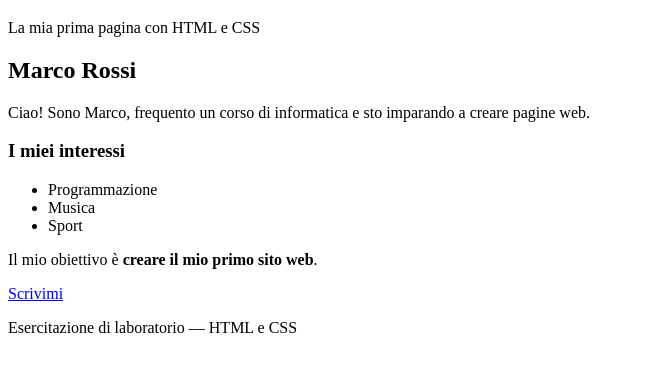
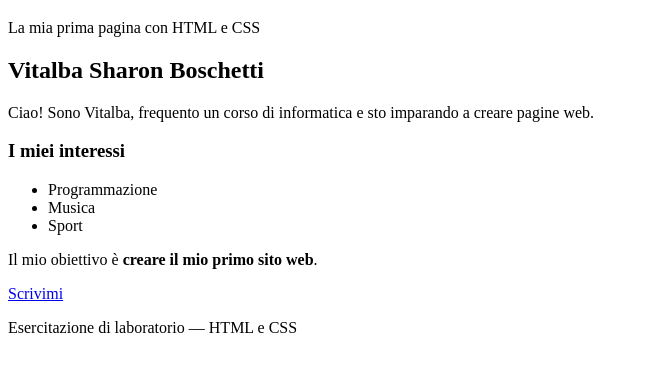
Before and after one commit to vitalbaboschetti/laboratorio-html, a plain HTML site: page index.html in a window 1280 px wide. Shown: the part 61-432 px from the top of the page, without its empty margins (0-648 px from the left). Drawn offline with Linux system fonts and the light colour scheme.

Commit message:
Update index.html

```diff
--- a/index.html
+++ b/index.html
@@ -14,9 +14,9 @@
     <!-- Contenuto principale -->
     <main>
         <article class="scheda">
-            <h2>Marco Rossi</h2>
+            <h2>Vitalba Sharon Boschetti</h2>
             <p class="descrizione">
-                Ciao! Sono Marco, frequento un corso di informatica
+                Ciao! Sono Vitalba, frequento un corso di informatica
                 e sto imparando a creare pagine web.
             </p>
             <h3>I miei interessi</h3>
```
